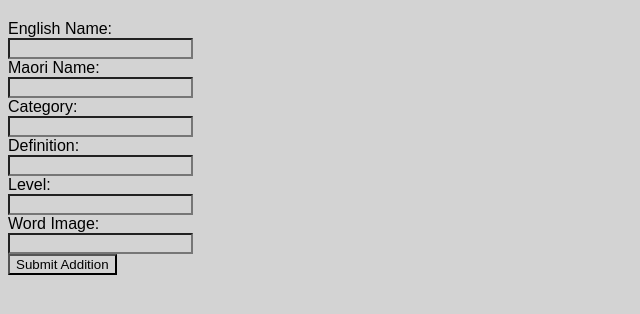
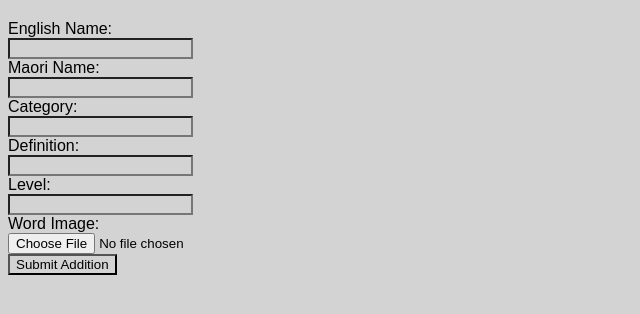
Before and after one commit to 20024-georgemorley/20024-2024-Programming-and-Database-Assessment, a Flask app: page /dictionary_admin in a window 1280 px wide. Shown: the part 93-407 px from the top of the page, without its empty margins (0-640 px from the left). Run offline with Flask 3, Linux system fonts and the light colour scheme.

Commit message:
Fourteenth commit: dictionary page finished

```diff
--- a/templates/dictionary_admin.html
+++ b/templates/dictionary_admin.html
@@ -30,9 +30,8 @@
 
         <div class="form-group">
             <div class="form-label">Word Image:</div>
-            <div class="form-element"><input type="text" name="word_image" id="word_image" required></div>
+            <div class="form-element"><input type="file" id="Choose file:" required></div>
         </div>
-            <div class="error">{{ image_error }}</div>
 
         <div class="form-group">
             <div class="form-label"></div>
--- a/templates/dictionary_page.html
+++ b/templates/dictionary_page.html
@@ -12,5 +12,6 @@
                 </div>
             </table>
         {% endfor %}
+    <a href="/animegirls">mihi</a>
     </div>
 {% endblock %}
```
